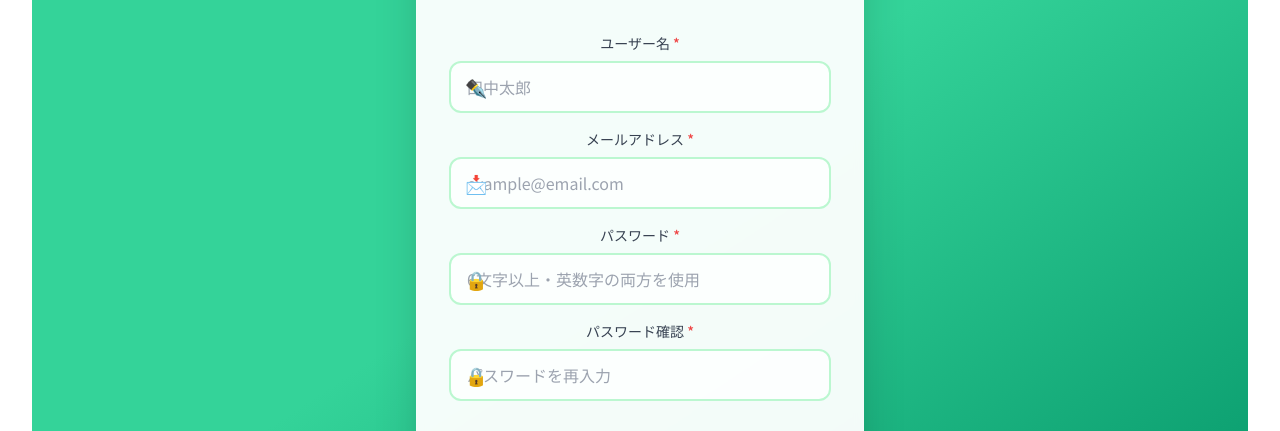
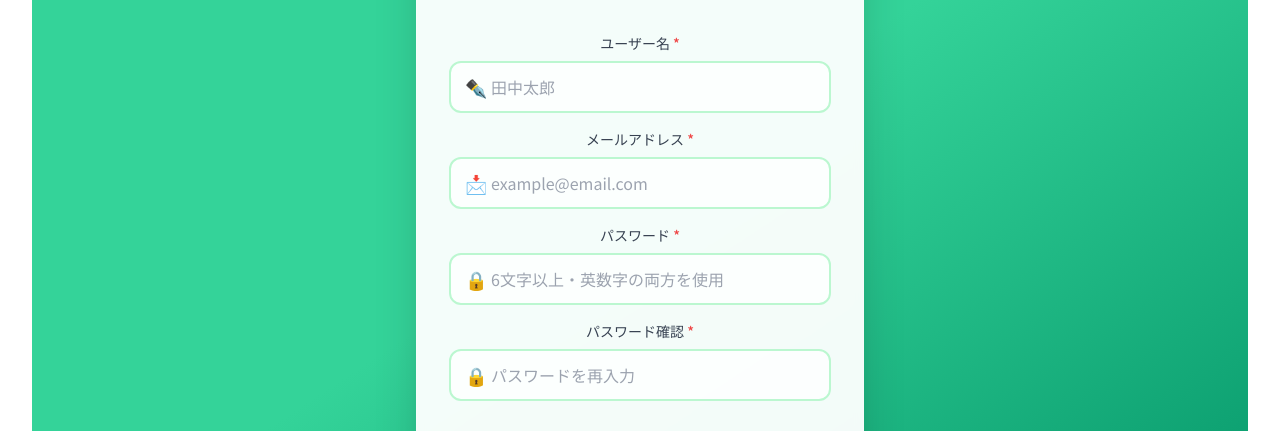
Before and after one commit to J-saka0812/RefrigeratorManagement, a React (Vite) app in the folder front/: page /login in a window 1280 px wide. Both pictures are taken after a click on the button "👤 新規アカウント作成". Shown: the part 249-680 px from the top of the page. Built offline with nearby package versions, Linux system fonts and the light colour scheme.

Commit message:
💄 アイコンとplaceholderの重なり調整

```diff
--- a/front/src/pages/styles/Register.module.css
+++ b/front/src/pages/styles/Register.module.css
@@ -36,7 +36,8 @@
 
 .inputField {
   width: 100%;
-  padding: 0.75rem 1rem;
+  /* アイコンと重ならないように左パディングを調整 */
+  padding: 0.75rem 1rem 0.75rem 2.5rem;
   border: 2px solid #bbf7d0;
   border-radius: 0.75rem;
   transition: all 200ms;
```
